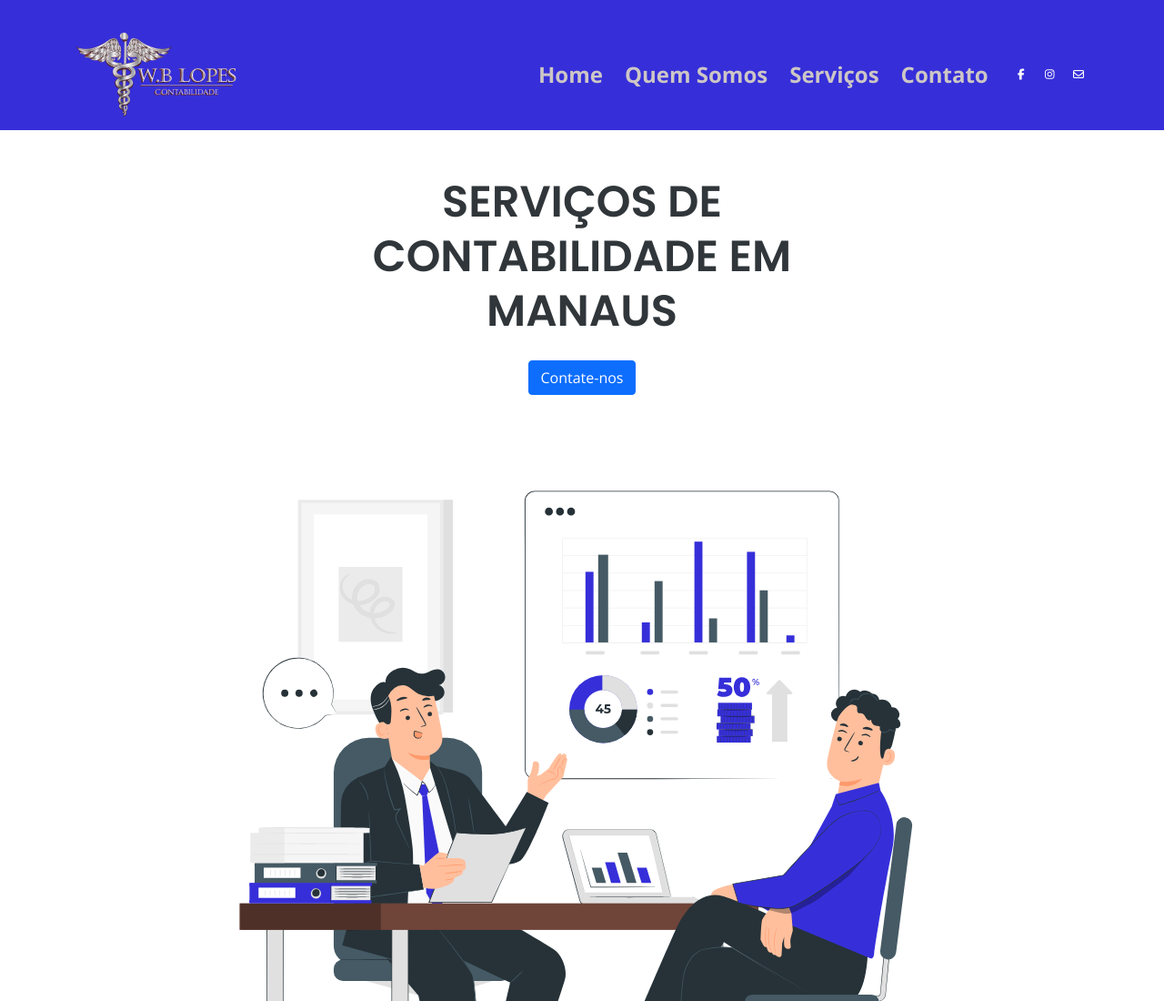
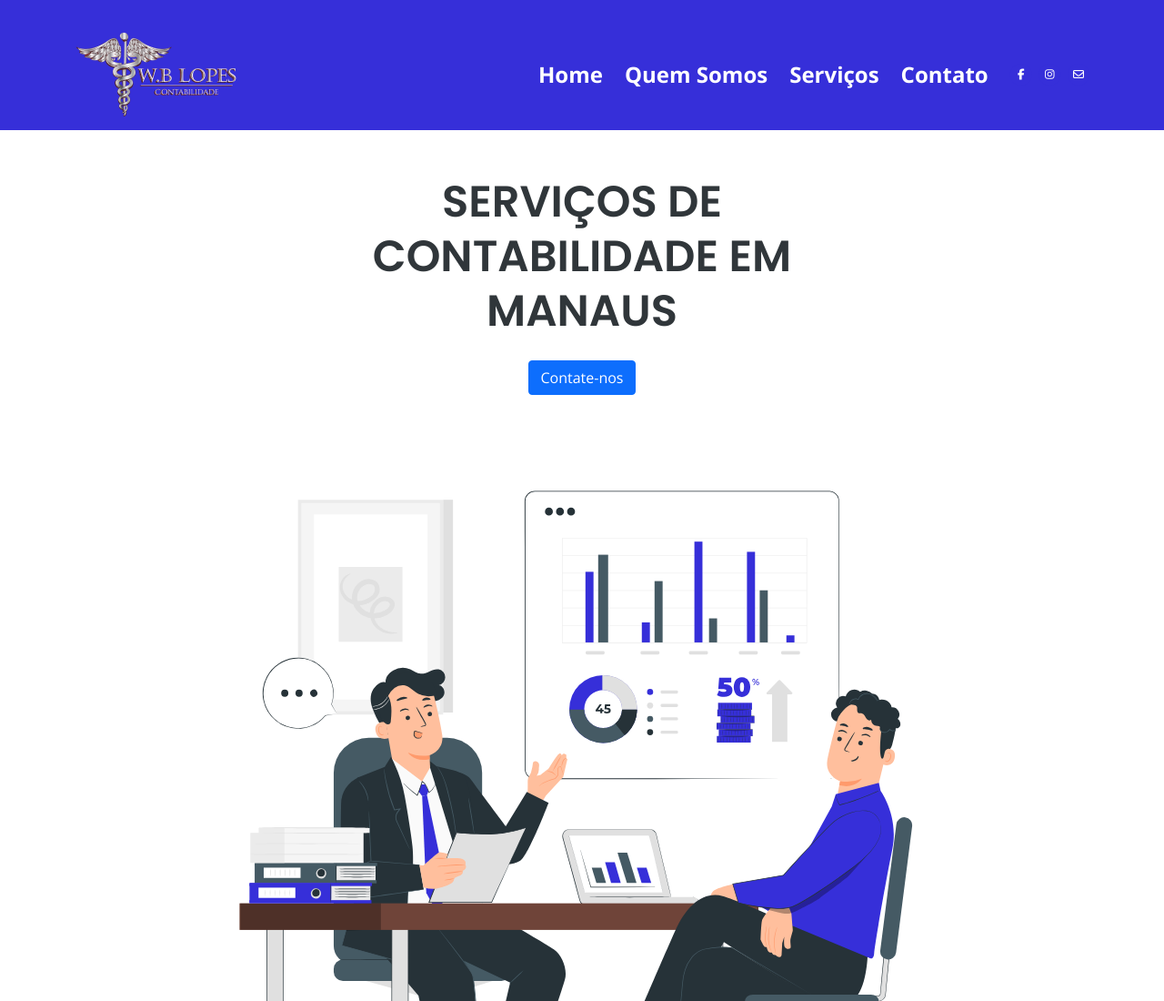
Before and after one commit to mateusarcedev/wblopescontabilidade, a plain HTML site: page index.html in a window 1280 px wide. Shown: the top 1100 px of the page at 91% size. Drawn offline with nearby package versions, Linux system fonts and the light colour scheme.

Commit message:
mudanças solicitadas

```diff
--- a/css/styles.css
+++ b/css/styles.css
@@ -377,7 +377,7 @@ a:hover {
 .navbar .nav-item .nav-link {
 	padding-top: 0.625rem;
 	padding-bottom: 0.625rem;
-	color: #cdc6c6;
+	color: #fff;
 	text-decoration: none;
 	transition: all 0.2s ease;
 }
@@ -386,7 +386,7 @@ a:hover {
 .navbar .nav-item .nav-link:hover,
 .navbar .nav-item .nav-link:focus,
 .navbar .nav-item .nav-link.active {
-	color: #cdc6c6;
+	color: #fff;
 }
 
 /* Dropdown Menu */
@@ -2018,12 +2018,10 @@ a:hover {
 }
 
 .LinksNav {
-	color: #fff;
 	font-size: 24px;
 	font-weight: bold;
 }
 
 .LinksNav a {
-	color: #fff;
 	font-size: 24px;
 }
```
